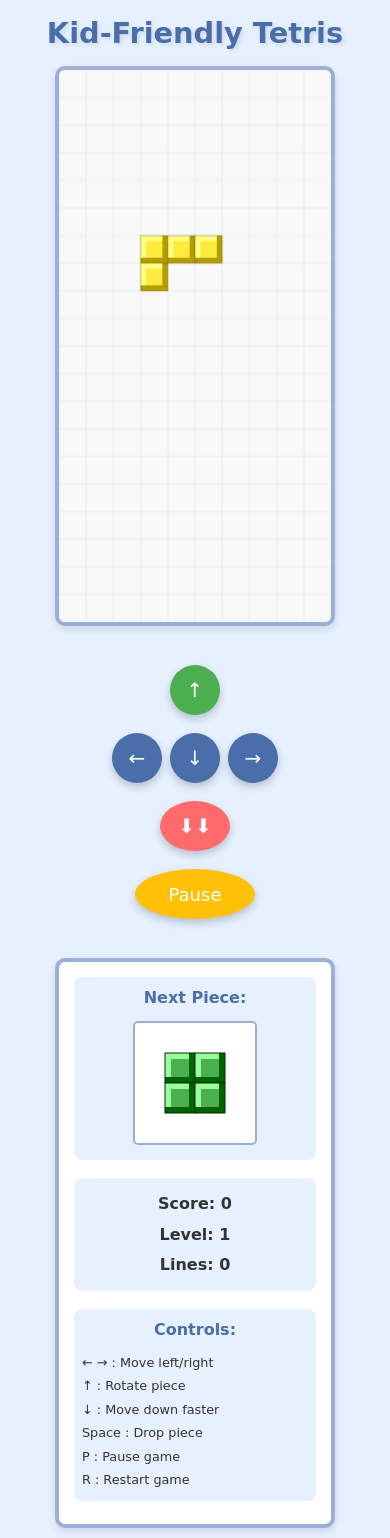
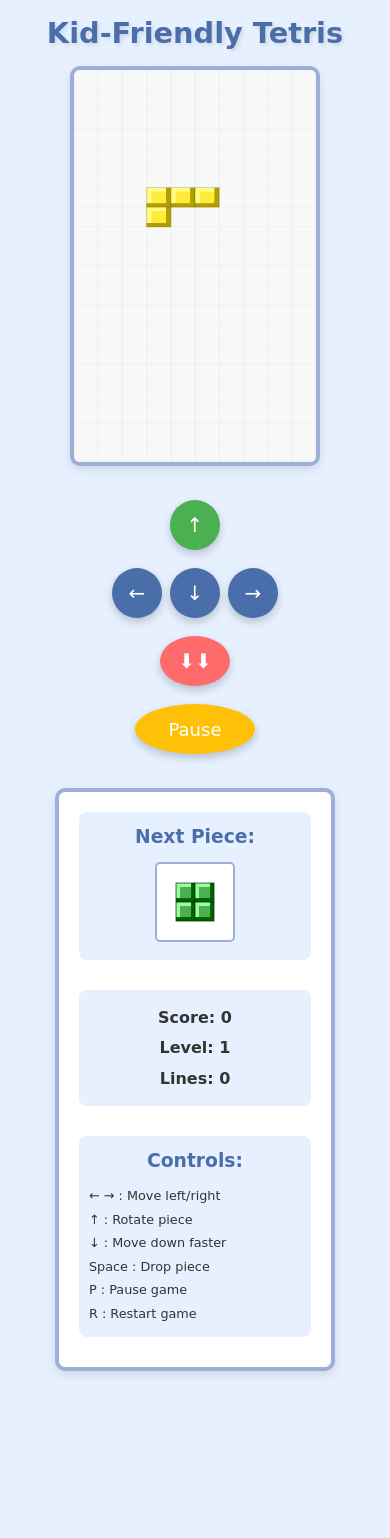
Before and after one commit to learn-burn-code-123/tetris-game, a Flask app: page / in a window 390 px wide. After the commit the page ends 1375 px from the top, so only its background shows below. Run offline with Flask 3, Linux system fonts and the light colour scheme.

Commit message:
Fix mobile version: add resume button to pause overlay, reduce tetris window height, fix CSS

```diff
--- a/static/css/style.css
+++ b/static/css/style.css
@@ -203,9 +203,13 @@ h1 {
     .mobile-controls {
         display: none;
     }
+
+    .desktop-only {
+        display: block;
+    }
 }
 
-/* Responsive adjustments */
+/* Responsive adjustments for mobile */
 @media (max-width: 768px) {
     body {
         padding: 10px;
@@ -226,28 +230,22 @@ h1 {
     .game-container {
         flex-direction: column;
         align-items: center;
+        gap: 10px;
         margin-top: 10px;
-        gap: 15px;
     }
 
     #tetris-canvas {
-        width: 280px;
-        height: 560px;
+        width: 250px;
+        height: 400px;
+    }
+
+    #next-piece-canvas {
+        width: 80px;
+        height: 80px;
     }
 
     .game-info {
         width: 280px;
-        padding: 15px;
-        gap: 10px;
-    }
-
-    .next-piece-container, .score-container, .controls-container {
-        padding: 8px;
-        margin-bottom: 8px;
-    }
-
-    .next-piece-container h3, .controls-container h3 {
-        font-size: 1rem;
     }
 
     .score-container {
@@ -257,6 +255,10 @@ h1 {
     .controls-container p {
         font-size: 0.8rem;
         margin: 3px 0;
+    }
+
+    .desktop-only {
+        display: none;
     }
 
     /* Show mobile controls on mobile */
@@ -287,9 +289,19 @@ h1 {
         font-size: 1.5rem;
     }
 
-    #restart-button {
+    #restart-button, #resume-button {
         padding: 8px 16px;
         font-size: 1rem;
+        margin-top: 10px;
+        background-color: var(--primary-color);
+        color: white;
+        border: none;
+        border-radius: 5px;
+        cursor: pointer;
+    }
+
+    #restart-button:hover, #resume-button:hover {
+        background-color: var(--secondary-color);
     }
 }
 
--- a/static/js/tetris.js
+++ b/static/js/tetris.js
@@ -778,6 +778,16 @@ document.addEventListener('DOMContentLoaded', () => {
         });
     }
 
+    // Resume button handler
+    const resumeButton = document.getElementById('resume-button');
+    if (resumeButton) {
+        resumeButton.addEventListener('click', () => {
+            if (paused) {
+                togglePause();
+            }
+        });
+    }
+
     // Initialize game
     function init() {
         // Create initial pieces
--- a/templates/index.html
+++ b/templates/index.html
@@ -68,7 +68,8 @@
         <div class="overlay" id="pause-overlay">
             <div class="overlay-content">
                 <h2>Game Paused</h2>
-                <p>Press P to continue</p>
+                <p class="desktop-only">Press P to continue</p>
+                <button id="resume-button">Resume Game</button>
             </div>
         </div>
     </div>
```
